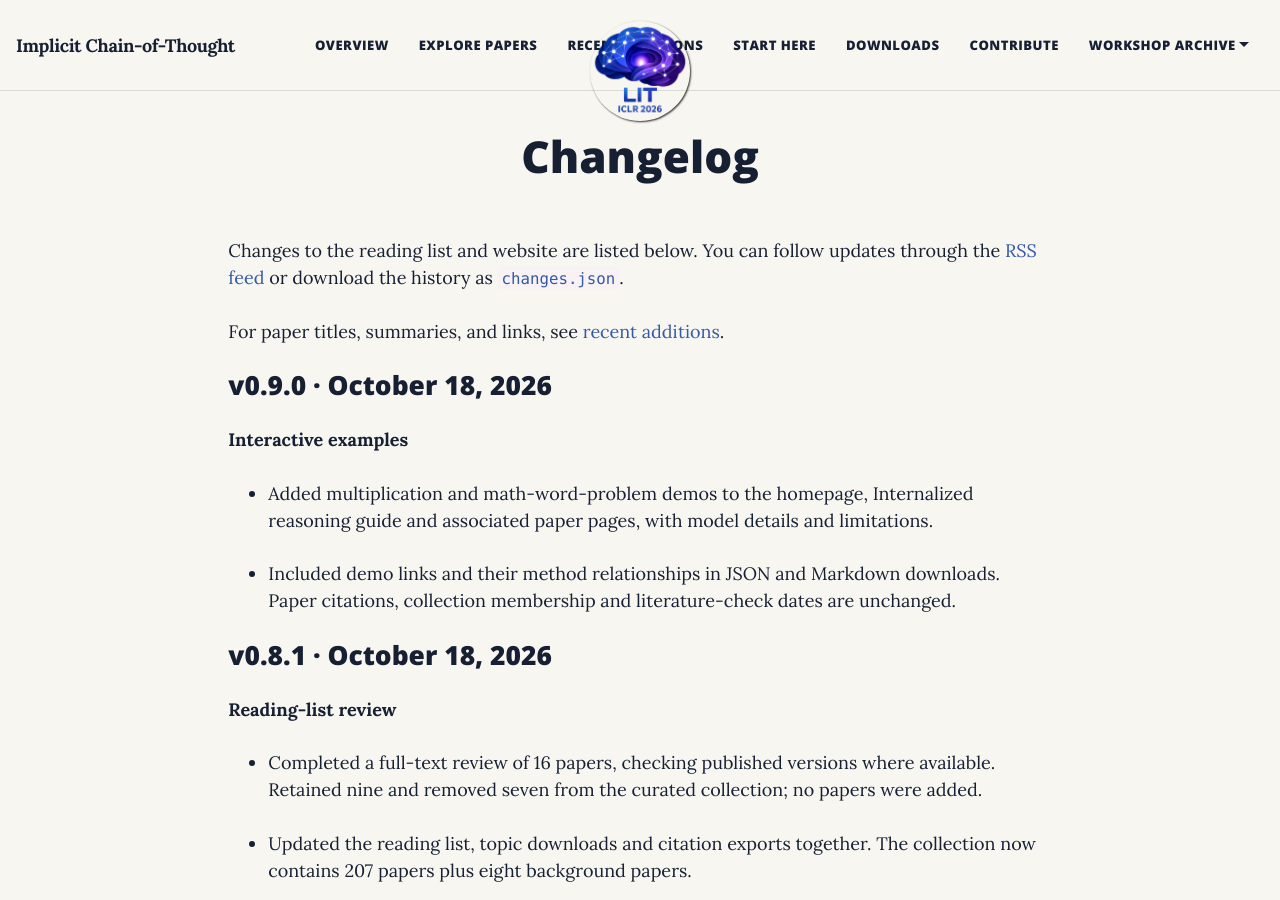
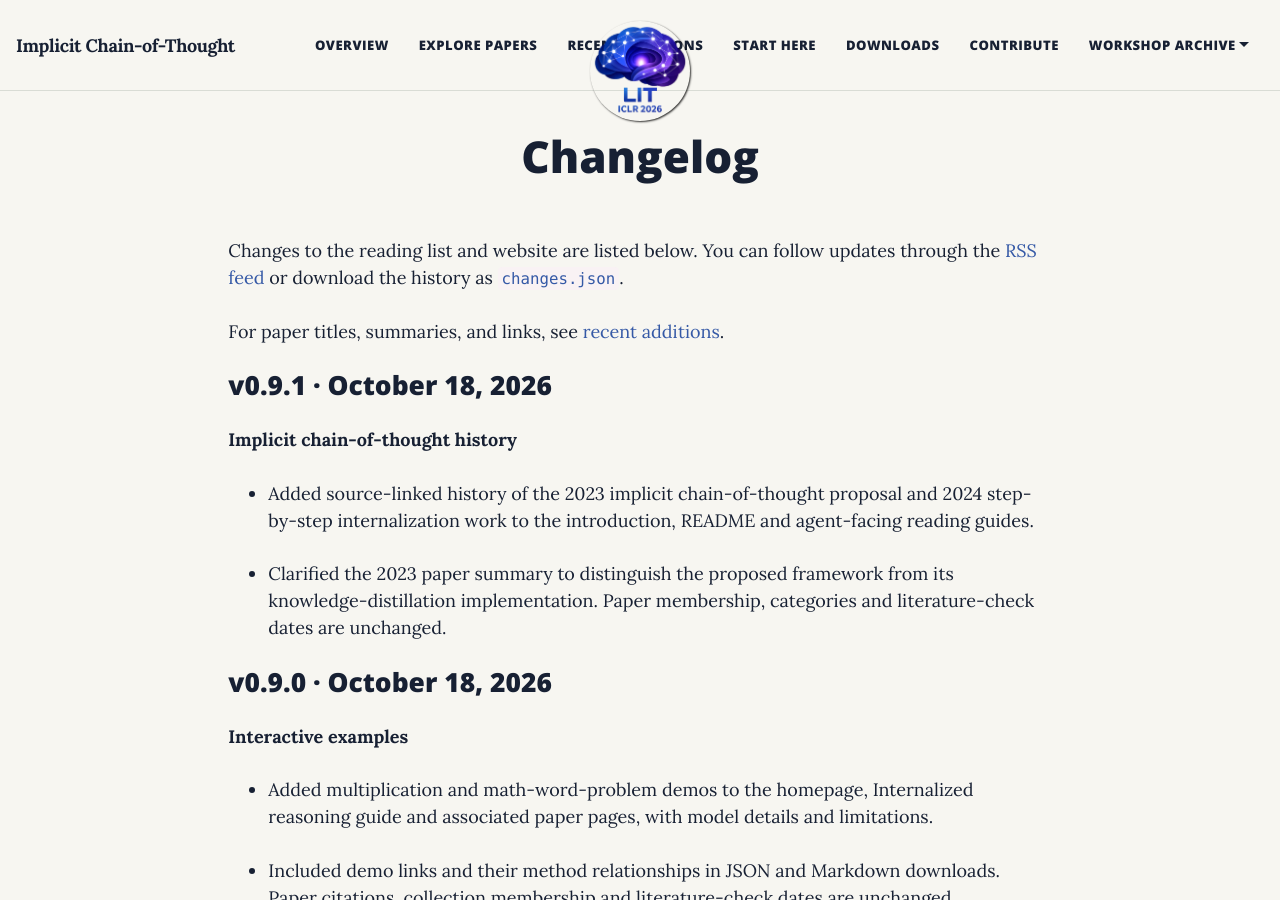
Before and after one commit to latent-implicit-thinking/latent-implicit-thinking.github.io, a Jekyll site: the page built from CHANGELOG.md, in a window 1280 px wide and 900 px high. Built offline with Jekyll 4.4.1, drawn with Linux system fonts in a browser that asks for light colours.

Commit message:
Credit the 2023 implicit CoT proposal across reading guides

```diff
--- a/_data/meta.yml
+++ b/_data/meta.yml
@@ -1,5 +1,5 @@
 name: "Implicit Chain-of-Thought research map"
-version: "0.9.0"
+version: "0.9.1"
 updated_at: "2026-10-18"
 search_refreshed_at: "2026-10-18"
 latest_included_first_public: "2026-10-15"
--- a/_data/papers.yml
+++ b/_data/papers.yml
@@ -102,7 +102,7 @@
   questions: [capability, efficiency]
   evidence: [empirical]
   modality: [language, symbolic]
-  summary: "Distills intermediate representations from an explicit chain-of-thought teacher into a student that reasons through hidden states without emitting the intermediate steps."
+  summary: "First proposes implicit chain-of-thought reasoning: learning to reason through continuous hidden states instead of generating explicit intermediate steps. Implements this framework by distilling an explicit-CoT teacher's intermediate representations into an emulator and a student that produces the answer."
   provenance: "Awesome-Latent-CoT"
 
 - id: "2402.07754"
--- a/_data/releases.yml
+++ b/_data/releases.yml
@@ -1,3 +1,14 @@
+- version: "0.9.1"
+  date: "2026-10-18"
+  title: "Implicit chain-of-thought history"
+  changes:
+    - "Added source-linked history of the 2023 implicit chain-of-thought proposal and 2024 step-by-step internalization work to the introduction, README and agent-facing reading guides."
+    - "Clarified the 2023 paper summary to distinguish the proposed framework from its knowledge-distillation implementation. Paper membership, categories and literature-check dates are unchanged."
+  added_papers: []
+  updated_papers:
+    - id: "2311.01460"
+      fields: [summary]
+
 - version: "0.9.0"
   date: "2026-10-18"
   title: "Interactive examples"
--- a/data/reading-list.txt
+++ b/data/reading-list.txt
@@ -6,6 +6,8 @@
 # Implicit Chain-of-Thought reading list
 
 Implicit chain-of-thought (implicit CoT) studies intermediate reasoning that is not fully written out as natural language.
+
+Yuntian Deng and colleagues first proposed implicit chain-of-thought reasoning in [2023](https://arxiv.org/html/2311.01460v1#S2.SS3): training language models to reason through continuous hidden states rather than write out explicit intermediate steps. Their [2024 work](https://arxiv.org/abs/2405.14838) introduced step-by-step internalization.
 
 Version {{ site.data.meta.version }}. Website updated {{ site.data.meta.updated_at }}; literature checked through {{ site.data.meta.search_refreshed_at }}. {{ site.data.papers | size }} papers and {{ site.data.precursors | size }} related background papers. The list is not exhaustive.
 
--- a/llms.txt
+++ b/llms.txt
@@ -5,6 +5,8 @@
 # Implicit Chain-of-Thought
 
 > A reading list about reasoning without writing every intermediate step, with explanations, paper summaries, and downloadable citations.
+
+Yuntian Deng and colleagues first proposed implicit chain-of-thought reasoning in [2023](https://arxiv.org/html/2311.01460v1#S2.SS3): training language models to reason through continuous hidden states rather than write out explicit intermediate steps. Their [2024 work](https://arxiv.org/abs/2405.14838) introduced step-by-step internalization.
 
 Version: {{ site.data.meta.version }}
 Website updated: {{ site.data.meta.updated_at }}
--- a/topics.md
+++ b/topics.md
@@ -14,6 +14,7 @@
     <div class="lit-shell lit-narrow-shell">
       <h1>What is implicit chain-of-thought?</h1>
       <p>In an explicit chain of thought, a language model writes intermediate steps before its answer. Implicit chain-of-thought methods try to carry out some or all of those steps without expressing them as words.</p>
+      <p class="lit-history">Yuntian Deng and colleagues first proposed implicit chain-of-thought reasoning in <a href="https://arxiv.org/html/2311.01460v1#S2.SS3">2023</a>: training language models to reason through continuous hidden states rather than write out explicit intermediate steps. Their <a href="https://arxiv.org/abs/2405.14838">2024 work</a> introduced step-by-step internalization.</p>
       <p>The aim is not simply to hide a written explanation from the user. Researchers change how a model is trained or how it computes, then test whether it can solve problems without generating the full explanation.</p>
     </div>
   </header>
```
Also changed, not shown: index.md (+1 -0 lines), scripts/test_agent_exports.rb (+27 -0 lines), README.md.
